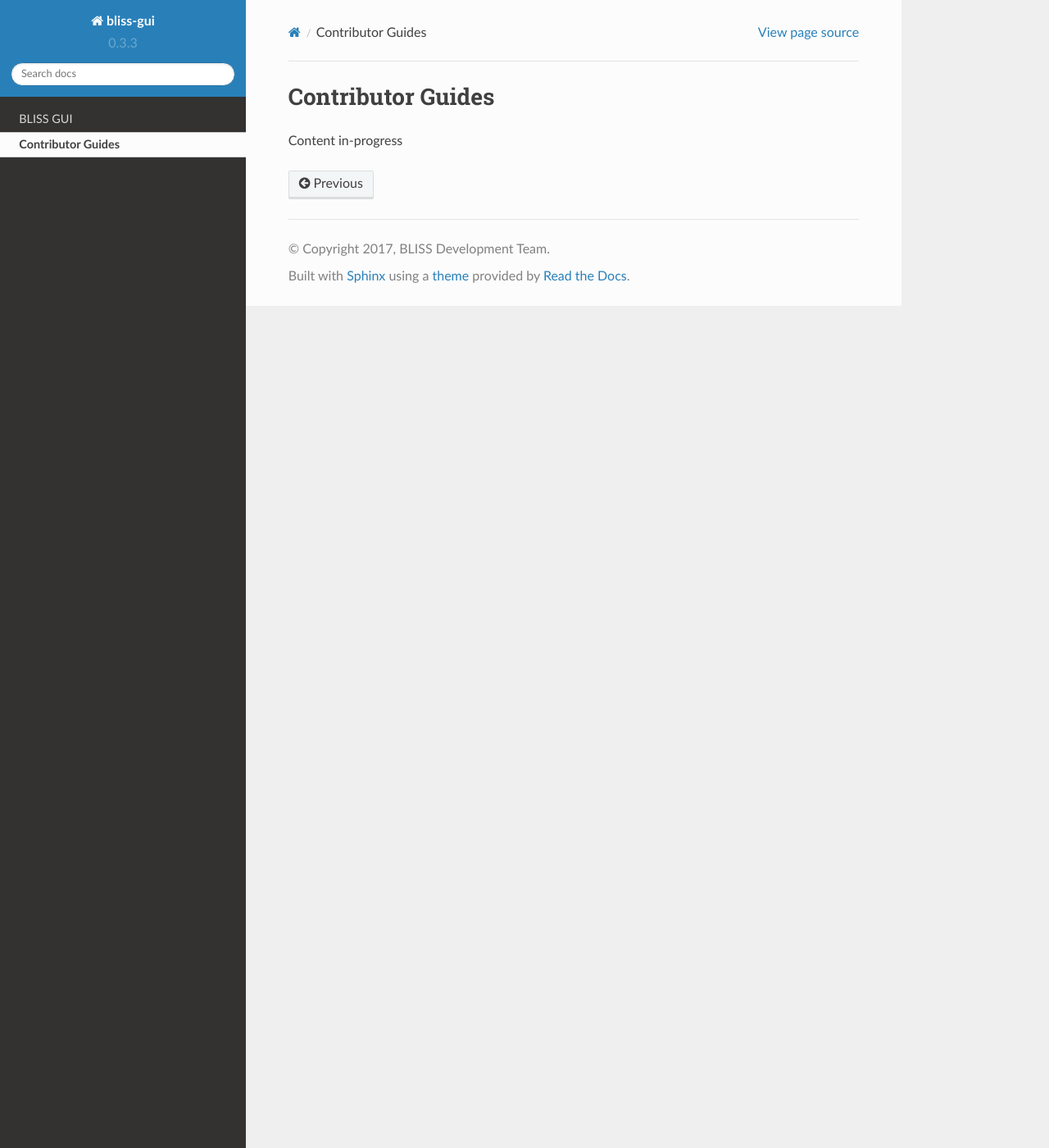
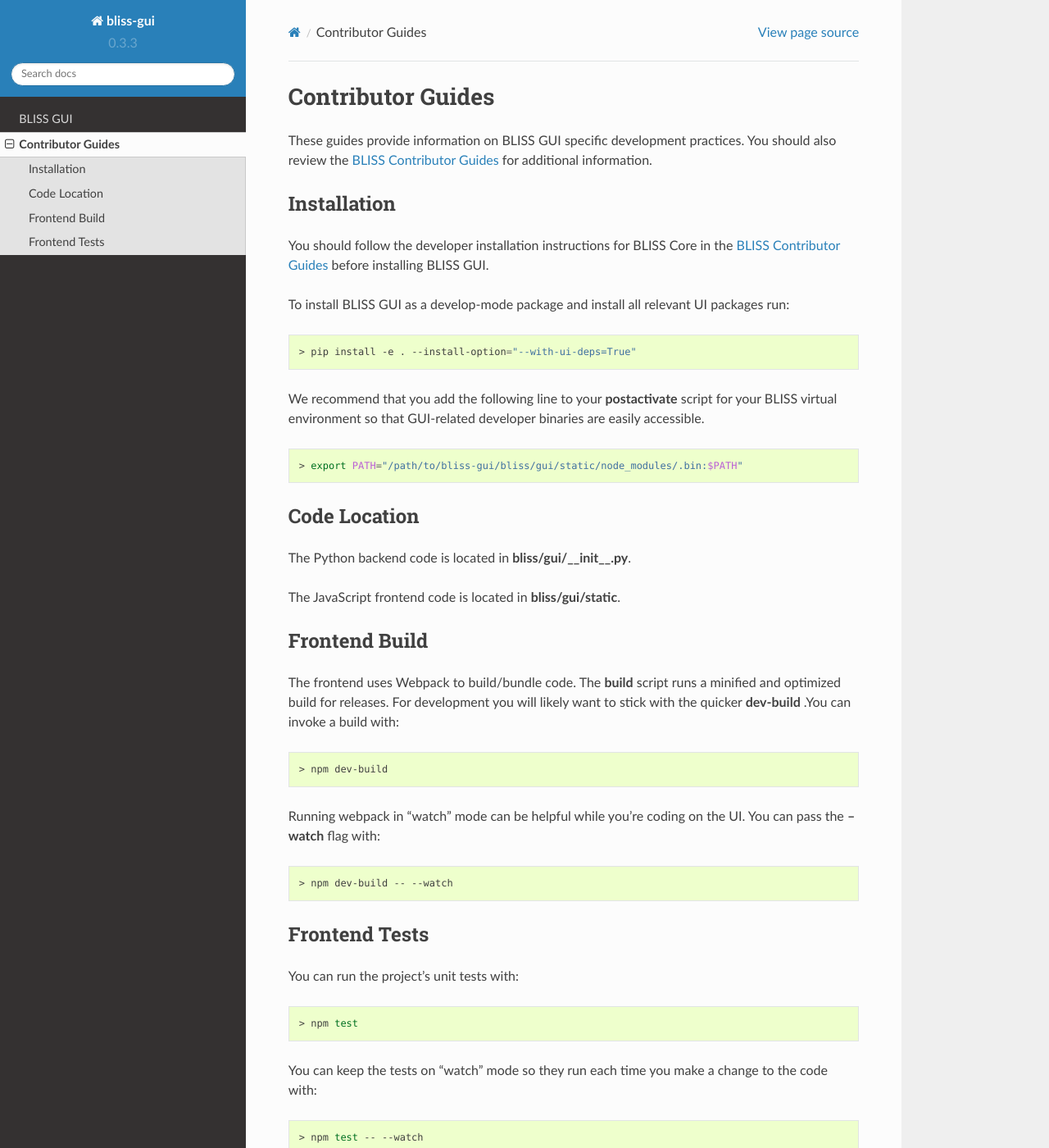
Before and after one commit to NASA-AMMOS/AIT-GUI, a Sphinx documentation site: the page built from doc/source/contribute.rst, in a window 1280 px wide and 1400 px high. Shown: the whole window at 82% size. Built offline with Sphinx 7.4.7 and the Read the Docs theme 2.0.0, drawn with Linux system fonts in a browser that asks for light colours.

Commit message:
Issue #107 - Move contributor info from README to docs

```diff
--- a/doc/source/contribute.rst
+++ b/doc/source/contribute.rst
@@ -1,4 +1,56 @@
 Contributor Guides
 ==================
 
-Content in-progress
+These guides provide information on BLISS GUI specific development practices. You should also review the `BLISS Contributor Guides <https://github.jpl.nasa.gov/pages/bliss/bliss-core/contribute.html>`_ for additional information.
+
+Installation
+------------
+
+You should follow the developer installation instructions for BLISS Core in the `BLISS Contributor Guides <https://github.jpl.nasa.gov/pages/bliss/bliss-core/contribute.html>`_ before installing BLISS GUI.
+
+To install BLISS GUI as a develop-mode package and install all relevant UI packages run:
+
+.. code-block:: bash
+
+   > pip install -e . --install-option="--with-ui-deps=True"
+
+We recommend that you add the following line to your **postactivate** script for your BLISS virtual environment so that GUI-related developer binaries are easily accessible.
+
+.. code-block:: bash
+
+   > export PATH="/path/to/bliss-gui/bliss/gui/static/node_modules/.bin:$PATH"
+
+Code Location
+-------------
+
+The Python backend code is located in **bliss/gui/__init__.py**.
+
+The JavaScript frontend code is located in **bliss/gui/static**.
+
+Frontend Build
+--------------
+The frontend uses Webpack to build/bundle code. The **build** script runs a minified and optimized build for releases. For development you will likely want to stick with the quicker **dev-build** .You can invoke a build with:
+
+.. code-block:: bash
+
+   > npm dev-build
+
+Running webpack in "watch" mode can be helpful while you're coding on the UI. You can pass the **--watch** flag with:
+
+.. code-block:: bash
+
+   > npm dev-build -- --watch
+
+Frontend Tests
+--------------
+You can run the project's unit tests with:
+
+.. code-block:: bash
+
+   > npm test
+
+You can keep the tests on "watch" mode so they run each time you make a change to the code with:
+
+.. code-block:: bash
+
+   > npm test -- --watch
```
Also changed, not shown: README.md (+3 -31 lines).
